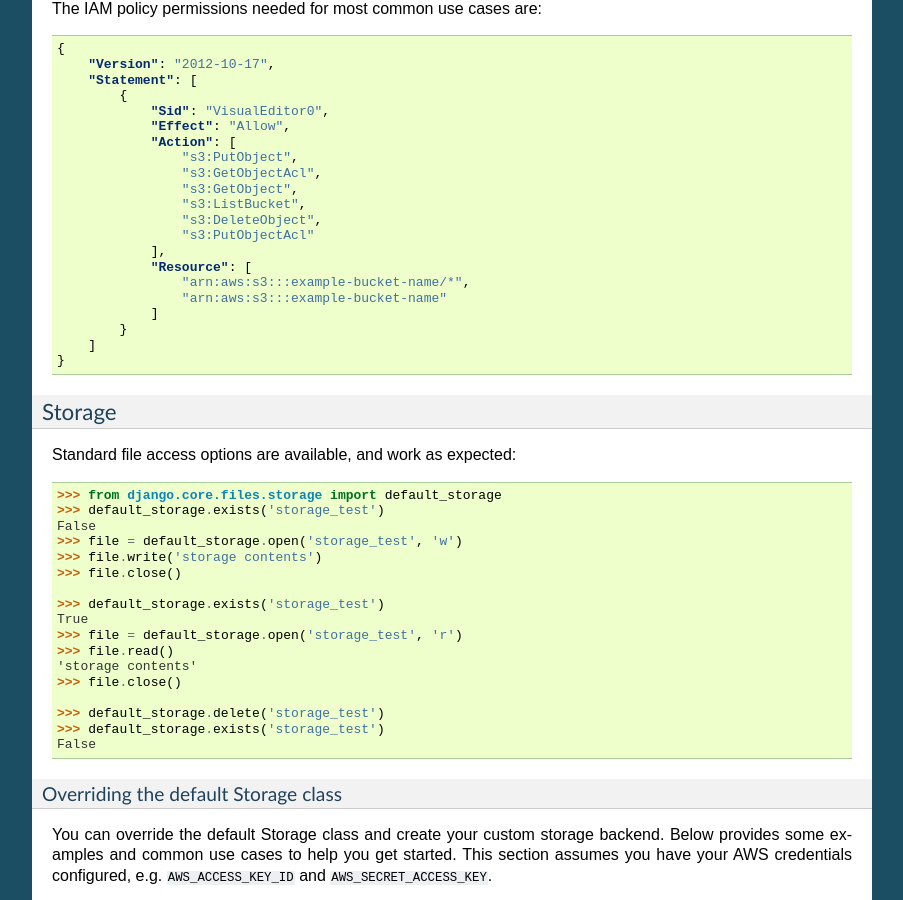
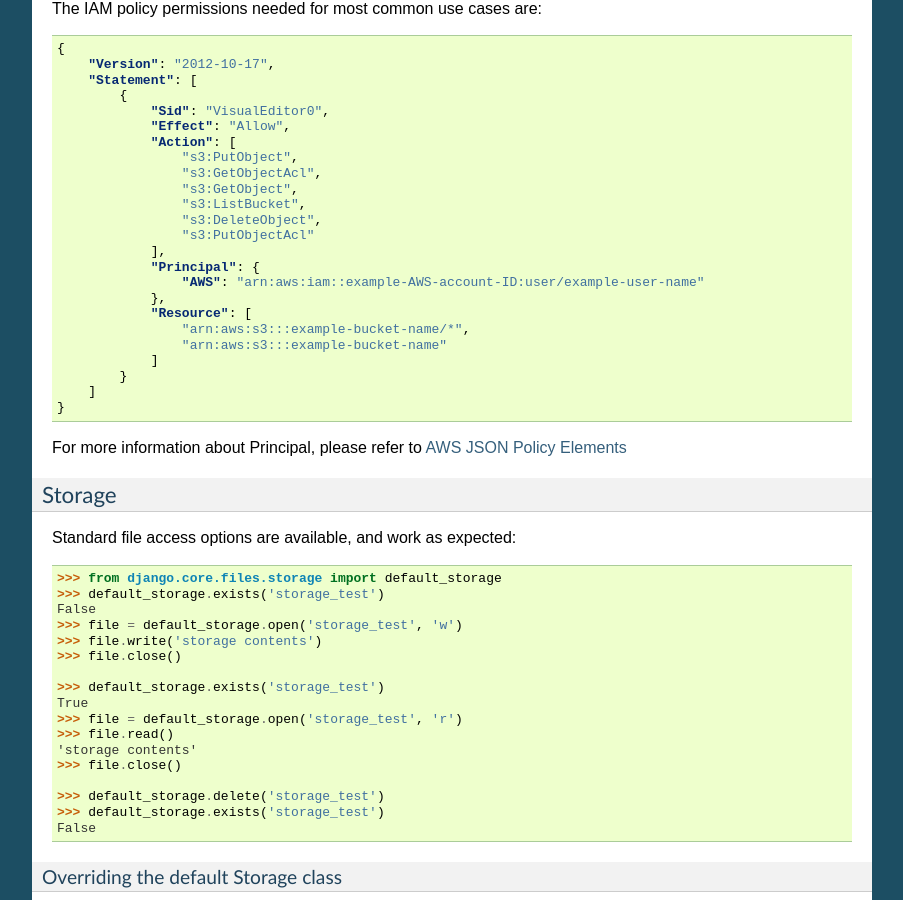
Before and after one commit to jschneier/django-storages, a Sphinx documentation site: the page built from docs/backends/amazon-S3.rst, in a window 1280 px wide and 900 px high, scrolled down 3561 px. Shown: the whole window, without its empty margins (198-1101 px from the left). Built offline with Sphinx 7.4.7, drawn with Linux system fonts in a browser that asks for light colours.

Commit message:
Update amazon-S3.rst to fix "Missing required field Principal" error (#876)
* Update amazon-S3.rst to fix "Missing required field Principal" error

* Change example-AWS-account-ID into username to help user find the available principal

```diff
--- a/docs/backends/amazon-S3.rst
+++ b/docs/backends/amazon-S3.rst
@@ -217,6 +217,9 @@
                     "s3:DeleteObject",
                     "s3:PutObjectAcl"
                 ],
+                "Principal": {
+                    "AWS": "arn:aws:iam::example-AWS-account-ID:user/example-user-name"
+                },
                 "Resource": [
                     "arn:aws:s3:::example-bucket-name/*",
                     "arn:aws:s3:::example-bucket-name"
@@ -224,6 +227,11 @@
             }
         ]
     }
+
+
+For more information about Principal, please refer to `AWS JSON Policy Elements`_
+
+.. _AWS JSON Policy Elements: https://docs.aws.amazon.com/IAM/latest/UserGuide/reference_policies_elements_principal.html
 
 Storage
 -------
```
Also changed, not shown: 1 other file.
